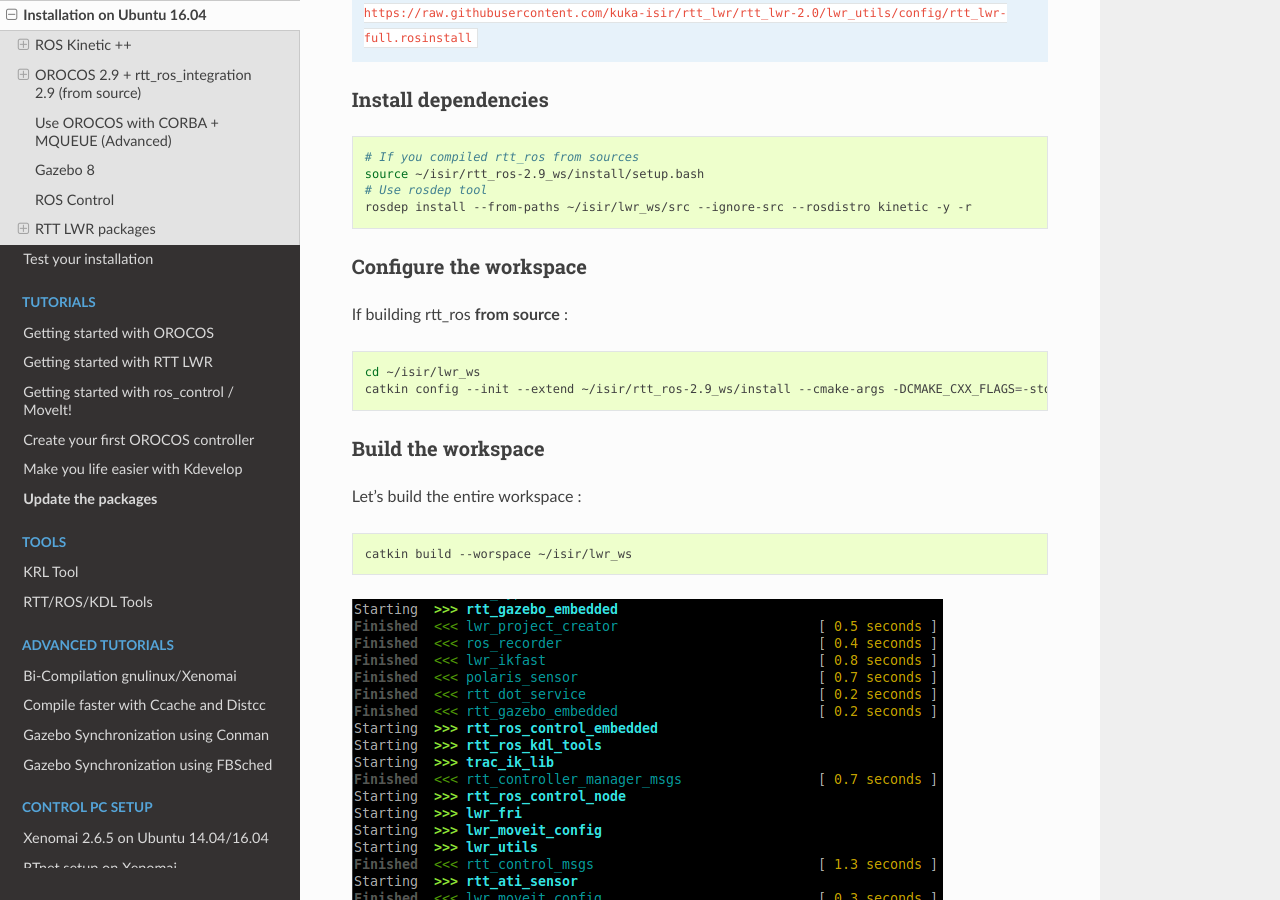
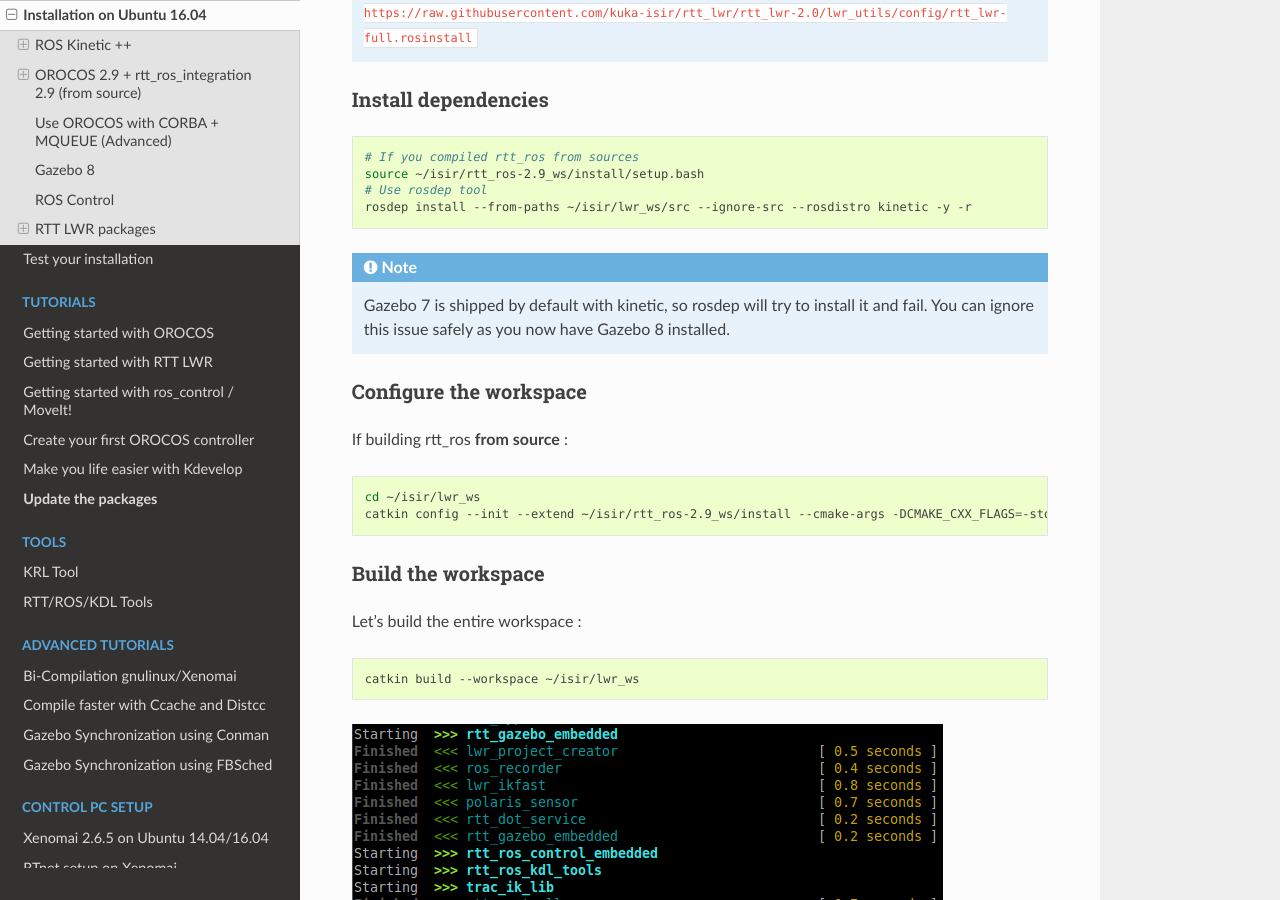
Before and after one commit to kuka-isir/rtt_lwr, a Sphinx documentation site: the page built from docs/source/install/install-16.04-kinetic.rst, in a window 1280 px wide and 900 px high, scrolled down 3108 px. Built offline with Sphinx 7.4.7 and the Read the Docs theme 2.0.0, drawn with Linux system fonts in a browser that asks for light colours.

Commit message:
Update install-16.04-kinetic.rst

```diff
--- a/docs/source/install/install-16.04-kinetic.rst
+++ b/docs/source/install/install-16.04-kinetic.rst
@@ -169,6 +169,9 @@
     # Use rosdep tool
     rosdep install --from-paths ~/isir/lwr_ws/src --ignore-src --rosdistro kinetic -y -r
 
+.. note::
+
+    Gazebo 7 is shipped by default with kinetic, so rosdep will try to install it and fail. You can ignore this issue safely as you now have Gazebo 8 installed.
 
 Configure the workspace
 ~~~~~~~~~~~~~~~~~~~~~~~
@@ -187,7 +190,7 @@
 
 .. code-block:: bash
 
-    catkin build --worspace ~/isir/lwr_ws
+    catkin build --workspace ~/isir/lwr_ws
 
 .. image:: /_static/catkin-build.png
 
```
